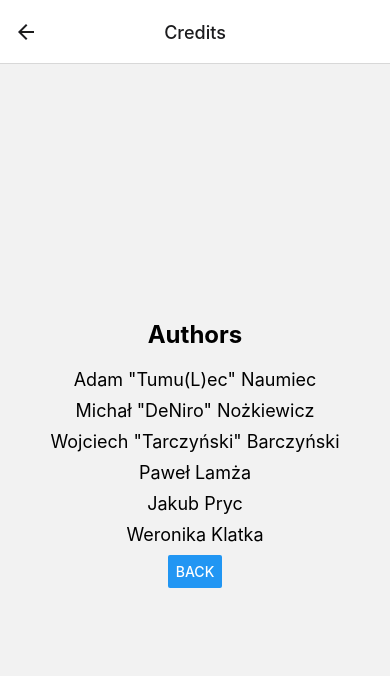
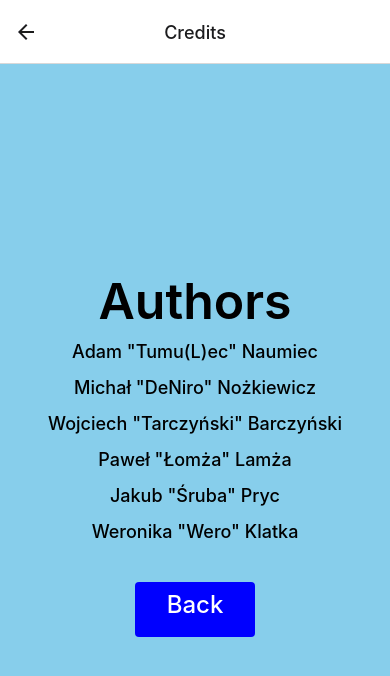
Before and after one commit to WojciechBarczynski/FrAgile, a React Native app: screen /CreditsScreen in a window 390 px wide. Shown: the top 676 px of the page. Built offline with nearby package versions, Linux system fonts and the light colour scheme.

Commit message:
Added styling (#23)

```diff
--- a/src/properties/styles/vars.ts
+++ b/src/properties/styles/vars.ts
@@ -16,7 +16,7 @@ const borderRadiusSize = {
 };
 
 const fontSize = {
-  buttonMobileFontSize: 20,
+  buttonMobileFontSize: 25,
   baseMobileFontSize: 16,
   baseFontSize: 14,
   smallFontSize: 12,
--- a/src/screens/CreditsScreen.tsx
+++ b/src/screens/CreditsScreen.tsx
@@ -1,36 +1,69 @@
 import React from "react";
-import { View, Text, StyleSheet, Button } from "react-native";
+import { View, Text, StyleSheet, Pressable } from "react-native";
 
 const CreditsScreen = ({ navigation }: { navigation: any }) => {
   return (
     <View style={styles.container}>
       <Text style={styles.title}>Authors{"\n"}</Text>
-      <Text style={styles.text}>Adam "Tumu(L)ec" Naumiec</Text>
-      <Text style={styles.text}>Michał "DeNiro" Nożkiewicz</Text>
-      <Text style={styles.text}>Wojciech "Tarczyński" Barczyński</Text>
-      <Text style={styles.text}>Paweł Lamża</Text>
-      <Text style={styles.text}>Jakub Pryc</Text>
-      <Text style={styles.text}>Weronika Klatka</Text>
+      <View style={styles.subContainer}>
+        <Text style={styles.text}>Adam "Tumu(L)ec" Naumiec</Text>
+        <Text style={styles.text}>Michał "DeNiro" Nożkiewicz</Text>
+        <Text style={styles.text}>Wojciech "Tarczyński" Barczyński</Text>
+        <Text style={styles.text}>Paweł "Łomża" Lamża</Text>
+        <Text style={styles.text}>Jakub "Śruba" Pryc</Text>
+        <Text style={styles.text}>Weronika "Wero" Klatka</Text>
+      </View>
       <Button title="Back" onPress={() => navigation.goBack()} />
     </View>
   );
 };
 
+function Button(props: any) {
+  const { onPress, title} = props;
+  return (
+    <Pressable style={styles.button} onPress={onPress}>
+      <Text style={styles.button_text}>{title}</Text>
+    </Pressable>
+  );
+}
+
 const styles = StyleSheet.create({
+  button: {
+    alignItems: 'center',
+    justifyContent: 'center',
+    paddingVertical: 8,
+    paddingHorizontal: 32,
+    borderRadius: 4,
+    elevation: 3,
+    backgroundColor: 'blue',
+    marginTop: 20
+  },
+  button_text: {
+    fontSize: 24,
+    marginBottom: 10,
+    fontWeight: "500",
+    color: 'white'
+  },
   container: {
     flex: 1,
     justifyContent: "center",
     alignItems: "center",
     padding: 20,
+    backgroundColor: 'skyblue',
+    gap: 10
+  },
+  subContainer: {
+    justifyContent: "center",
+    alignItems: "center",
+    gap: 5,
   },
   title: {
-    fontSize: 24,
-    fontWeight: "bold",
-    marginBottom: 20,
-  },
+    fontSize: 50,
+    fontWeight: "600"},
   text: {
     fontSize: 18,
     marginBottom: 10,
+    fontWeight: "500"
   },
 });
 
--- a/src/screens/EndScreen.tsx
+++ b/src/screens/EndScreen.tsx
@@ -1,11 +1,8 @@
-import { useState } from "react";
 import { Text, View, Image } from "react-native";
 import { PrimaryButton } from "components/atoms";
 
 
 const EndScreen = ({ navigation }: { navigation: any }) => {
-    const [inputText, setText] = useState('');
-
     const navigateBackToMainScreen = () => {
         navigation.navigate("MainScreen");
     };
--- a/src/screens/List.tsx
+++ b/src/screens/List.tsx
@@ -23,7 +23,6 @@ type Item = {
 };
 
 const initialData: Item[] = [...Array(NUM_ITEMS)].map((d, index) => {
-    // const backgroundColor = getColor(index);
     // @ts-ignore
     const stand = stands.stands[index.toString()];
     return {
@@ -76,10 +75,10 @@ export default function List({ navigation: navigation }: { navigation: StackNavi
     }
 
     return (
-        <GestureHandlerRootView style={{ marginTop: 25, flex: 1 }}>
+        <GestureHandlerRootView style={{flex: 1, backgroundColor: 'skyblue' }}>
             <NestableScrollContainer>
-                <Text style={{ fontSize: 32 }}>
-                    Przeciągnij elementy, aby ustawić swoje preferencje oraz odhacz stoiska, które cię nie interesują.
+                <Text style={{ margin:10, fontSize: 28, textAlign: 'center' }}>
+                    Zaznacz interesujące Cię stanowiska i ułóż je w kolejności w jakiej chcesz je odwiedzić.
                 </Text>
                 <NestableDraggableFlatList
                     data={data}
--- a/src/screens/MainScreen.tsx
+++ b/src/screens/MainScreen.tsx
@@ -4,31 +4,9 @@ import React from "react";
 import { Image, SafeAreaView, StyleSheet, View } from "react-native";
 
 
-export const mainStyle = StyleSheet.create({
-  container: {
-    flex: 1,
-    paddingHorizontal: paddingSize.medium,
-    paddingVertical: paddingSize.mediumBig,
-    rowGap: paddingSize.xBig,
-    display: "flex",
-    justifyContent: "center",
-  },
-  logo: {
-    width: "100%",
-    height: 120,
-    resizeMode: "contain",
-    alignSelf: "center",
-  },
-});
-
-
 const MainScreen = ({ navigation }: { navigation: any }) => {
   const navigateToListScreen = () => {
     navigation.navigate("List");
-  };
-
-  const navigateToMapScreen = () => {
-    navigation.navigate("MapScreen");
   };
 
   const navigateToCreditsScreen = () => {
@@ -38,7 +16,7 @@ const MainScreen = ({ navigation }: { navigation: any }) => {
   return (
     <View style={[{ flex: 1 }]}>
       <SafeAreaView style={mainStyle.container}>
-        <Title title="💀 FrAgile 💀" />
+        <Title title="⚠️💀 FrAgile 💀⚠️" />
         <Image
           style={mainStyle.logo}
           source={require("../../assets/logo.png")}
@@ -59,5 +37,22 @@ const MainScreen = ({ navigation }: { navigation: any }) => {
   );
 };
 
+export default MainScreen;
 
-export default MainScreen;
+export const mainStyle = StyleSheet.create({
+  container: {
+    flex: 1,
+    paddingHorizontal: paddingSize.medium,
+    paddingVertical: paddingSize.mediumBig,
+    rowGap: paddingSize.xBig,
+    display: "flex",
+    justifyContent: "center",
+    backgroundColor: "skyblue"
+  },
+  logo: {
+    width: "100%",
+    height: 180,
+    resizeMode: "contain",
+    alignSelf: "center",
+  },
+});
--- a/src/screens/QrScanScreen.tsx
+++ b/src/screens/QrScanScreen.tsx
@@ -1,13 +1,13 @@
 import { PrimaryButton, Title } from "components/atoms";
 import { useState } from "react";
-import { TextInput, View } from "react-native";
+import { TextInput, View, StyleSheet, Text } from "react-native";
 import { QrScanScreenProps } from "../types";
 
 export function QrScanScreen({ navigation, route }: QrScanScreenProps) {
   const [inputText, setText] = useState('');
 
   return (
-    <View style={{ flex: 1, padding: 10, justifyContent: 'center', alignItems: 'center'}}>
+    <View style={qrScanScreenStyle.container}>
       <PrimaryButton
         title="Open QR scanner"
         handleOnClick={() => {
@@ -15,10 +15,12 @@ export function QrScanScreen({ navigation, route }: QrScanScreenProps) {
         }}
       />
 
-      <Title title={" or "} />
+      <Text style={qrScanScreenStyle.text}>
+        OR
+      </Text>
 
       <TextInput
-        style={{height: 40, alignSelf: 'stretch'}}
+        style={qrScanScreenStyle.text_input}
         placeholder="Type station ID here!"
         onChangeText={newText => setText(newText)}
         defaultValue={inputText}
@@ -46,3 +48,27 @@ export function QrScanScreen({ navigation, route }: QrScanScreenProps) {
     </View>
   );
 };
+
+export default QrScanScreen;
+
+export const qrScanScreenStyle = StyleSheet.create({
+  container: {
+    flex: 1,
+    padding: 10,
+    justifyContent: 'center',
+    alignItems: 'center',
+    backgroundColor: "skyblue",
+    gap: 20
+  },
+  text: {
+    color: 'black',
+    fontSize: 50,
+    marginVertical: 20
+  },
+  text_input: {
+    height: 40,
+    alignSelf: 'stretch',
+    fontSize: 25,
+    paddingHorizontal: 20
+  }
+});
```
